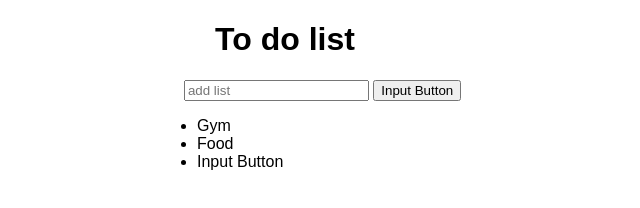
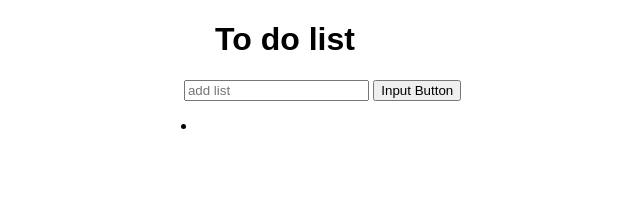
Before and after one commit to WaddyAgnew/To-do-list, a plain HTML site: page index.html in a window 1280 px wide. Both pictures are taken after a click on the button "Input Button". Shown: the whole page, without its empty margins (355-995 px from the left). Drawn offline with Linux system fonts and the light colour scheme.

Commit message:
part one complete

```diff
--- a/index.html
+++ b/index.html
@@ -16,8 +16,7 @@
                 <input type="button" id="Btn" value="Input Button" >
             </div>
             <ul id="list">
-                <li>Gym</li>
-                <li>Food</li>
+
             </ul>
         </div>
     </div>
--- a/main.js
+++ b/main.js
@@ -1,7 +1,7 @@
 function list_Update()
 {
 var list = document.createElement('li');
-var input = document.getElementById("Btn").value;
+var input = document.getElementById("Box-entry").value;
 
 list.appendChild(document.createTextNode(input));
 
```
